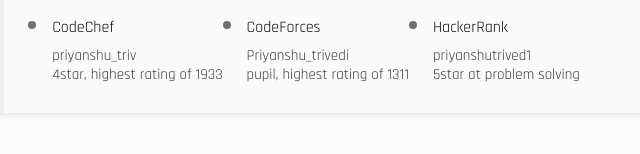
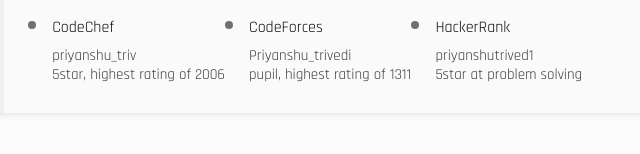
Before and after one commit to PriyanshuTrivedi/MyResume, a plain HTML site: page index.html in a window 1280 px wide. Shown: the part 1034-1188 px from the top of the page, 479-1119 px from the left. Drawn offline with nearby package versions, Linux system fonts and the light colour scheme.

Commit message:
Update index.html

```diff
--- a/index.html
+++ b/index.html
@@ -295,7 +295,7 @@
                                     <div class="certificateHackerrank">
                                         <div class="certificatCredential">
                                             <a href="https://www.codechef.com/users/priyanshu_triv" target="blank" class="certificateCredential links">priyanshu_triv</a>
-                                            <span>4star, highest rating of 1933</span>
+                                            <span>5star, highest rating of 2006</span>
                                         </div>
                                     </div>
                                 </div>
```
